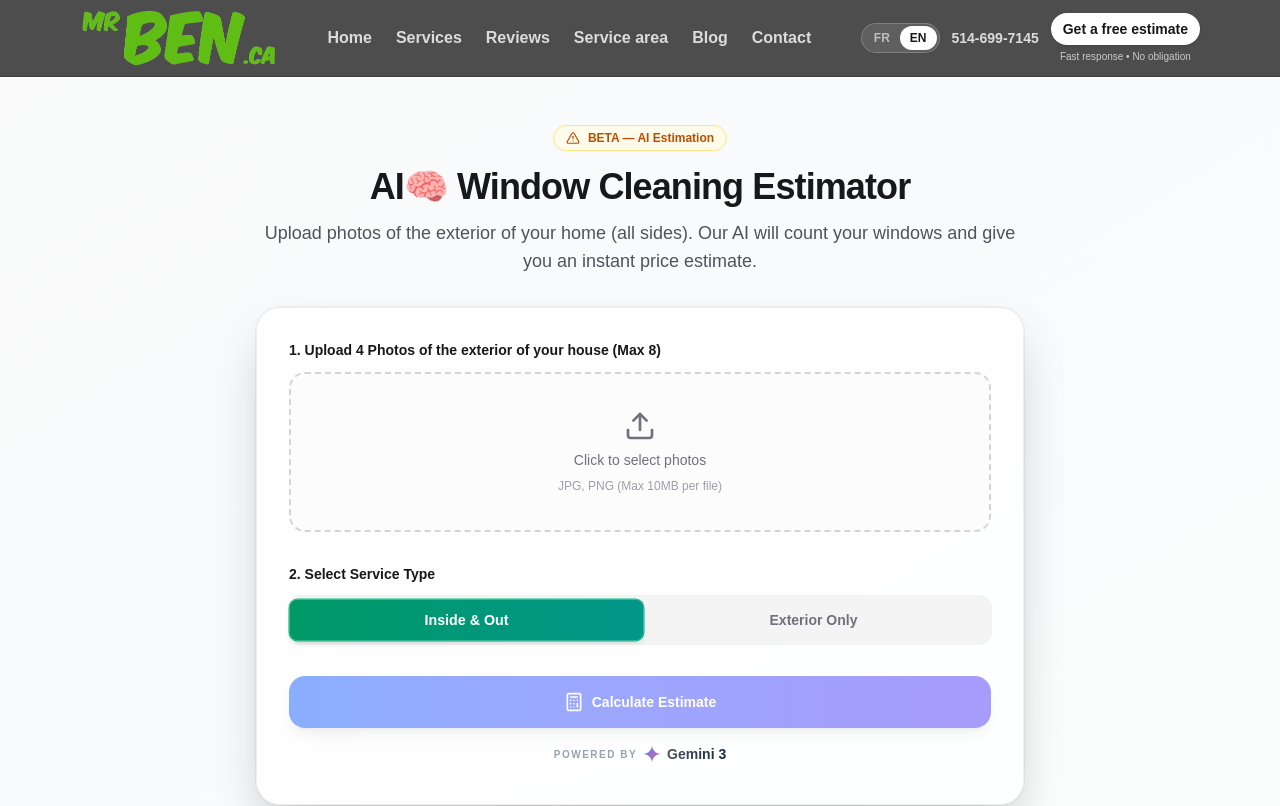
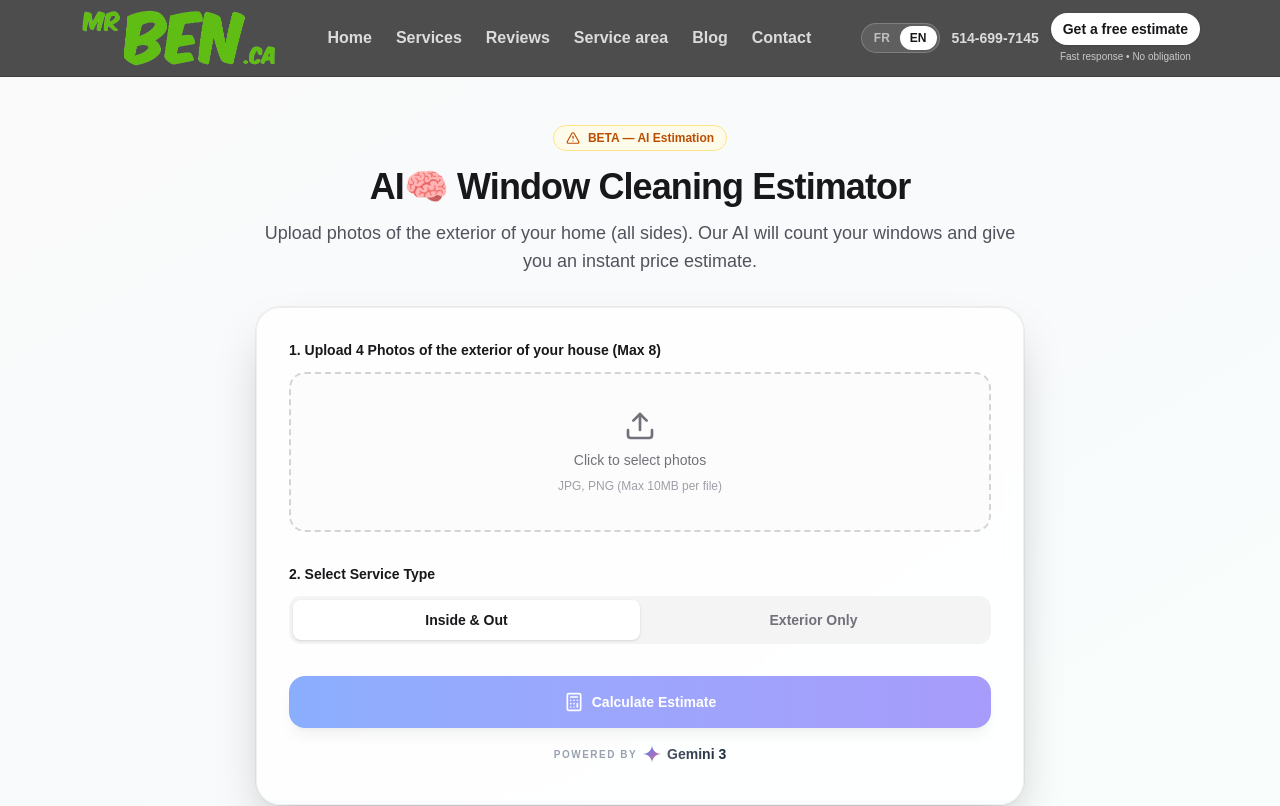
Before and after one commit to servicesmrben-wq/mrben-site1, a Next.js app: page /en/estimator in a window 1280 px wide. Shown: the top 806 px of the page. Built offline with nearby package versions, Linux system fonts and the light colour scheme.

Commit message:
Update page.tsx

```diff
--- a/app/[locale]/estimator/page.tsx
+++ b/app/[locale]/estimator/page.tsx
@@ -356,23 +356,23 @@ export default function EstimatorPage() {
             <label className="mb-3 block text-sm font-semibold text-zinc-900">
               2. Select Service Type
             </label>
-            <div className="flex rounded-xl bg-zinc-100 p-1 ring-1 ring-zinc-900/5">
+            <div className="flex rounded-xl bg-zinc-100 p-1">
               <button
                 onClick={() => setMode("in_out")}
-                className={`flex-1 rounded-lg py-2.5 text-sm font-bold transition-all duration-300 ${
+                className={`flex-1 rounded-lg py-2.5 text-sm font-semibold transition ${
                   mode === "in_out"
-                    ? "bg-gradient-to-r from-emerald-600 to-teal-600 text-white shadow-md ring-1 ring-emerald-500 scale-[1.02]"
-                    : "text-zinc-500 hover:bg-zinc-200/50 hover:text-zinc-900"
+                    ? "bg-white text-zinc-900 shadow-sm"
+                    : "text-zinc-500 hover:text-zinc-900"
                 }`}
               >
                 Inside & Out
               </button>
               <button
                 onClick={() => setMode("ext")}
-                className={`flex-1 rounded-lg py-2.5 text-sm font-bold transition-all duration-300 ${
+                className={`flex-1 rounded-lg py-2.5 text-sm font-semibold transition ${
                   mode === "ext"
-                    ? "bg-gradient-to-r from-emerald-600 to-teal-600 text-white shadow-md ring-1 ring-emerald-500 scale-[1.02]"
-                    : "text-zinc-500 hover:bg-zinc-200/50 hover:text-zinc-900"
+                    ? "bg-white text-zinc-900 shadow-sm"
+                    : "text-zinc-500 hover:text-zinc-900"
                 }`}
               >
                 Exterior Only
```
